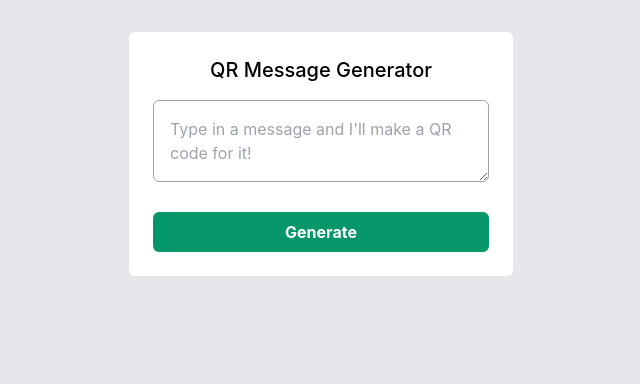
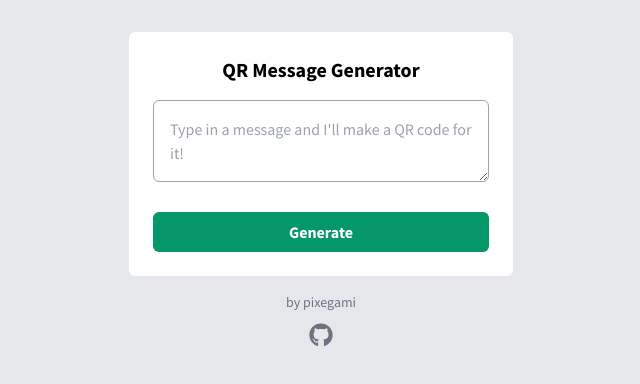
Before and after one commit to pixegami/qr-code-webapp, a React (Create React App) app in the folder qr-code-site/: page / in a window 1280 px wide. Shown: the top 384 px of the page, without its empty margins (319-959 px from the left). Built offline with nearby package versions, Linux system fonts and the light colour scheme.

Commit message:
Added better styling and links

```diff
--- a/qr-code-site/package.json
+++ b/qr-code-site/package.json
@@ -4,6 +4,10 @@
   "private": true,
   "dependencies": {
     "@craco/craco": "^6.2.0",
+    "@fortawesome/fontawesome-svg-core": "^1.2.35",
+    "@fortawesome/free-brands-svg-icons": "^5.15.3",
+    "@fortawesome/free-solid-svg-icons": "^5.15.3",
+    "@fortawesome/react-fontawesome": "^0.1.14",
     "@testing-library/dom": "^7.21.4",
     "@testing-library/jest-dom": "^5.11.4",
     "@testing-library/react": "^11.1.0",
--- a/qr-code-site/public/index.html
+++ b/qr-code-site/public/index.html
@@ -10,6 +10,12 @@
       content="Create a message that you can view via a QR Code later."
     />
     <link rel="apple-touch-icon" href="%PUBLIC_URL%/logo192.png" />
+    <link rel="preconnect" href="https://fonts.googleapis.com" />
+    <link rel="preconnect" href="https://fonts.gstatic.com" crossorigin />
+    <link
+      href="https://fonts.googleapis.com/css2?family=Source+Sans+Pro:wght@400;700&display=swap"
+      rel="stylesheet"
+    />
     <!--
       manifest.json provides metadata used when your web app is installed on a
       user's mobile device or desktop. See https://developers.google.com/web/fundamentals/web-app-manifest/
--- a/qr-code-site/src/components/pages/Layout.tsx
+++ b/qr-code-site/src/components/pages/Layout.tsx
@@ -1,13 +1,25 @@
 import React from "react";
+import { FontAwesomeIcon } from "@fortawesome/react-fontawesome";
+import { faGithub } from "@fortawesome/free-brands-svg-icons";
+import { Link, NavLink } from "react-router-dom";
 
 const Layout: React.FC<{}> = (props) => {
+  const githubIcon = <FontAwesomeIcon icon={faGithub} />;
+
   return (
     <div className="flex">
-      <div
-        className="max-w-sm w-full mx-auto
-        md:mt-8 bg-white p-6 md:rounded-md"
-      >
-        {props.children}
+      <div className="max-w-sm w-full mx-auto md:mt-8">
+        <div className="bg-white p-6 md:rounded-md">{props.children}</div>
+        <div className="flex -mt-2 md:mt-4 flex-col text-gray-500 ">
+          <div className="mx-auto text-sm">
+            <a href="https://blog.pixegami.com">by pixegami</a>
+          </div>
+          <div className="mx-auto text-2xl mt-2">
+            <a href="https://github.com/pixegami/qr-code-webapp">
+              {githubIcon}
+            </a>
+          </div>
+        </div>
       </div>
     </div>
   );
--- a/qr-code-site/src/components/pages/QRImageView.tsx
+++ b/qr-code-site/src/components/pages/QRImageView.tsx
@@ -11,7 +11,7 @@ const QRImageView: React.FC<QRImageViewProps> = (props) => {
 
   return (
     <div className="text-center">
-      <h1 className="text-xl font-medium text-black mb-2">QR Message Code</h1>
+      <h1 className="text-xl font-bold text-black mb-2">QR Message Code</h1>
       <div className="text-gray-600">Scan this code to see your message!</div>
       <div className="h-48 flex">
         <img
--- a/qr-code-site/src/components/pages/TextInputView.tsx
+++ b/qr-code-site/src/components/pages/TextInputView.tsx
@@ -13,12 +13,12 @@ const TextInputView: React.FC<TextInputViewProps> = (props) => {
 
   return (
     <div className="text-center">
-      <h1 className="text-xl font-medium text-black mb-4">
+      <h1 className="text-xl font-bold text-black mb-4">
         QR Message Generator
       </h1>
       <div className="w-full">
         <textarea
-          className="border border-gray-400 mb-6 w-full p-4 rounded-md"
+          className="border border-gray-400 mb-6 w-full p-4 rounded-md appearance-none"
           defaultValue={props.message}
           placeholder={"Type in a message and I'll make a QR code for it!"}
           onChange={(x) => props.setMessage(x.currentTarget.value)}
--- a/qr-code-site/src/index.css
+++ b/qr-code-site/src/index.css
@@ -5,9 +5,9 @@
 body {
   margin: 0;
   @apply md:bg-gray-200;
-  font-family: -apple-system, BlinkMacSystemFont, "Segoe UI", "Roboto", "Oxygen",
-    "Ubuntu", "Cantarell", "Fira Sans", "Droid Sans", "Helvetica Neue",
-    sans-serif;
+  font-family: "Source Sans Pro", "Ubuntu", -apple-system, BlinkMacSystemFont,
+    "Segoe UI", "Roboto", "Oxygen", "Cantarell", "Fira Sans", "Droid Sans",
+    "Helvetica Neue", sans-serif;
   -webkit-font-smoothing: antialiased;
   -moz-osx-font-smoothing: grayscale;
 }
```
Also changed, not shown: 1 other file (tests, documents, lock files or other folders).
